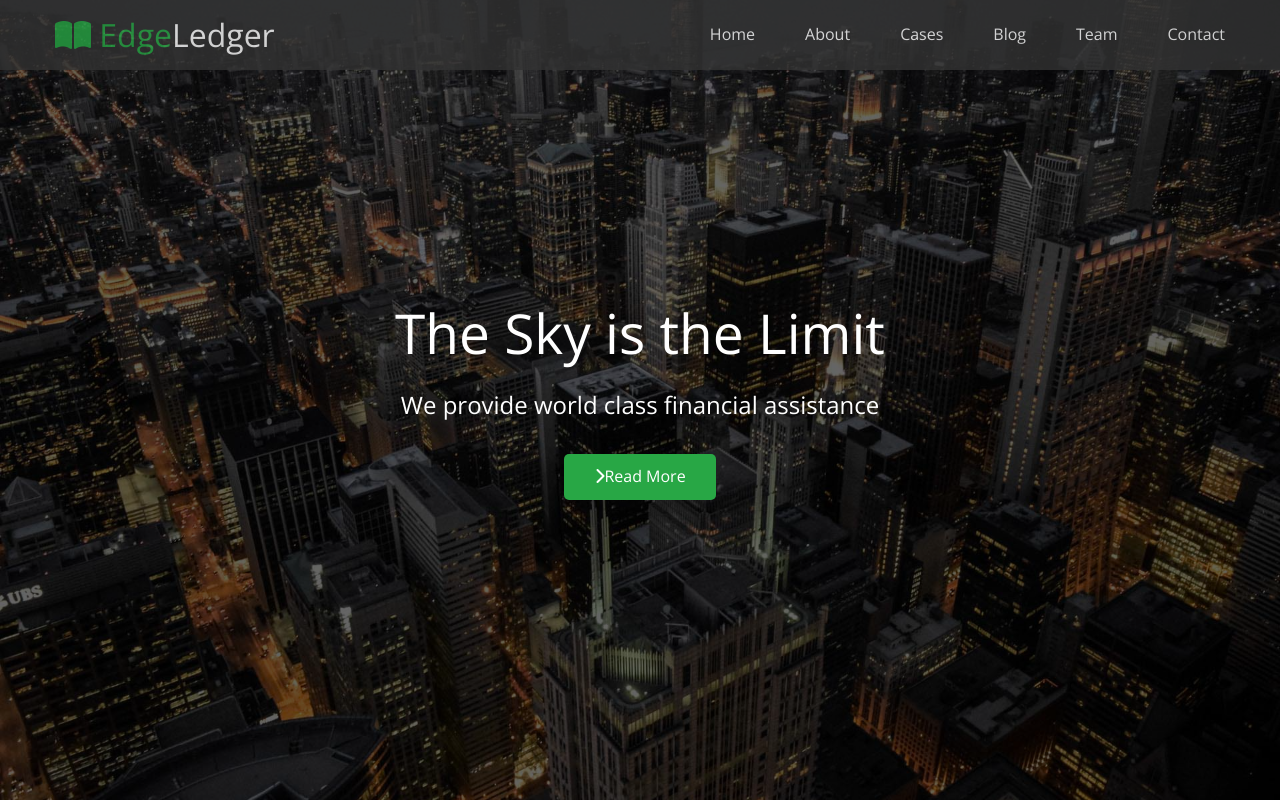
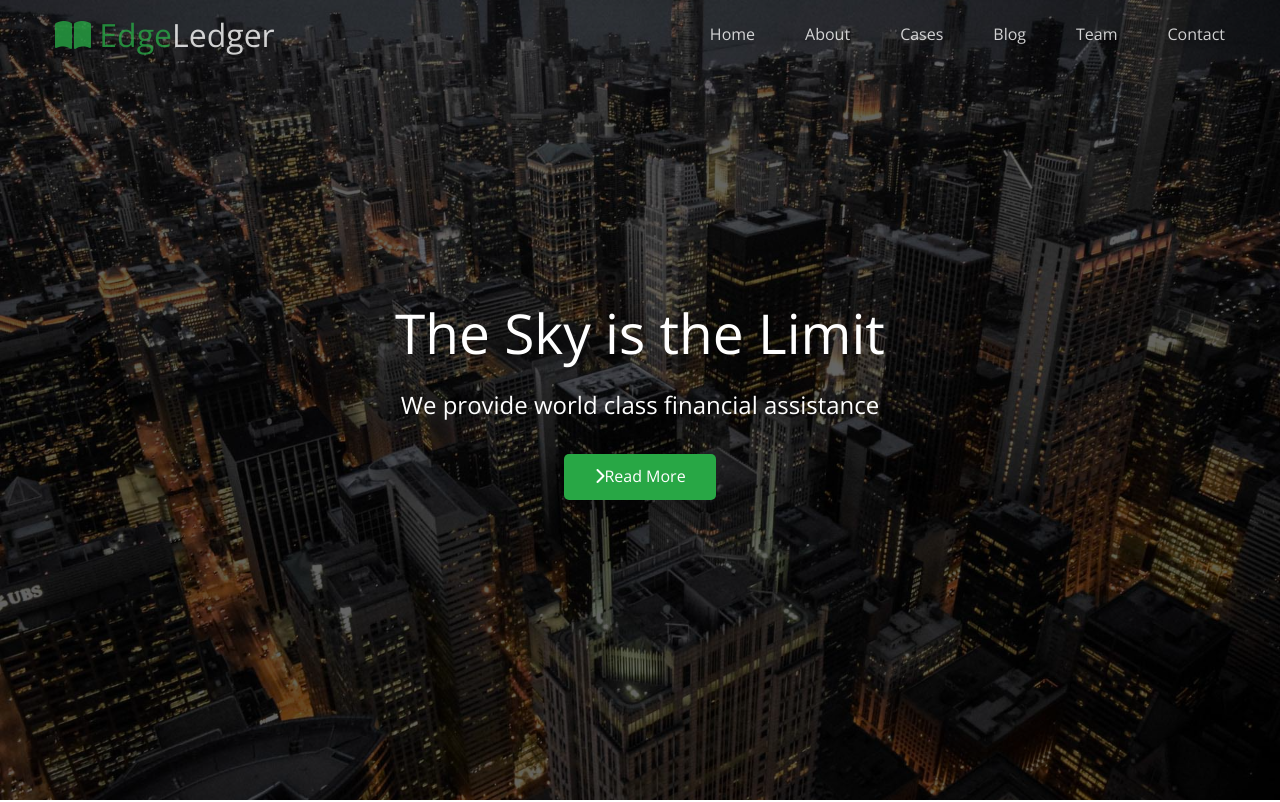
Before and after one commit to JSM313/Edge-Ledger-Website, a plain HTML site: page index.html in a window 1280 px wide. Shown: the top 802 px of the page. Drawn offline with nearby package versions, Linux system fonts and the light colour scheme.

Commit message:
added a small portion of javascript for thenavbar animation (transition effects)

```diff
--- a/css/style.css
+++ b/css/style.css
@@ -5,6 +5,10 @@
   box-sizing: border-box;
   margin: 0;
   padding: 0;
+}
+
+html {
+  scroll-behavior: smooth;
 }
 
 /* Default Styling */
@@ -52,6 +56,11 @@ img {
   position: fixed;
   top: 0px;
   padding: 0 30px;
+  transition: 0.5s;
+}
+
+.navbar.top {
+  background: transparent;
 }
 
 .navbar a {
--- a/index.html
+++ b/index.html
@@ -17,7 +17,7 @@
   </head>
   <body id="home">
     <header class="hero">
-      <div class="navbar" id="navbar">
+      <div class="navbar top" id="navbar">
         <h1 class="logo">
           <a href="index.html">
             <span class="textPrimary">
@@ -250,5 +250,30 @@
 
       <p>Copyright &copy; 2022 - EdgeLedger</p>
     </footer>
+
+    <!-- ADDING JAVASCRIPT -->
+    <script>
+      const navbar = document.getElementById("navbar");
+
+      let scrolled = false;
+
+      window.onscroll = function () {
+        if (window.pageYOffset > 100) {
+          navbar.classList.remove("top");
+          if (!scrolled) {
+            // translateY moves things along the Y axis
+            navbar.style.transform = "translateY(-70px)";
+          }
+
+          setTimeout(function () {
+            navbar.style.transform = "translateY(0)";
+            scrolled = true;
+          }, 200);
+        } else {
+          navbar.classList.add("top");
+          scrolled = false;
+        }
+      };
+    </script>
   </body>
 </html>
```
